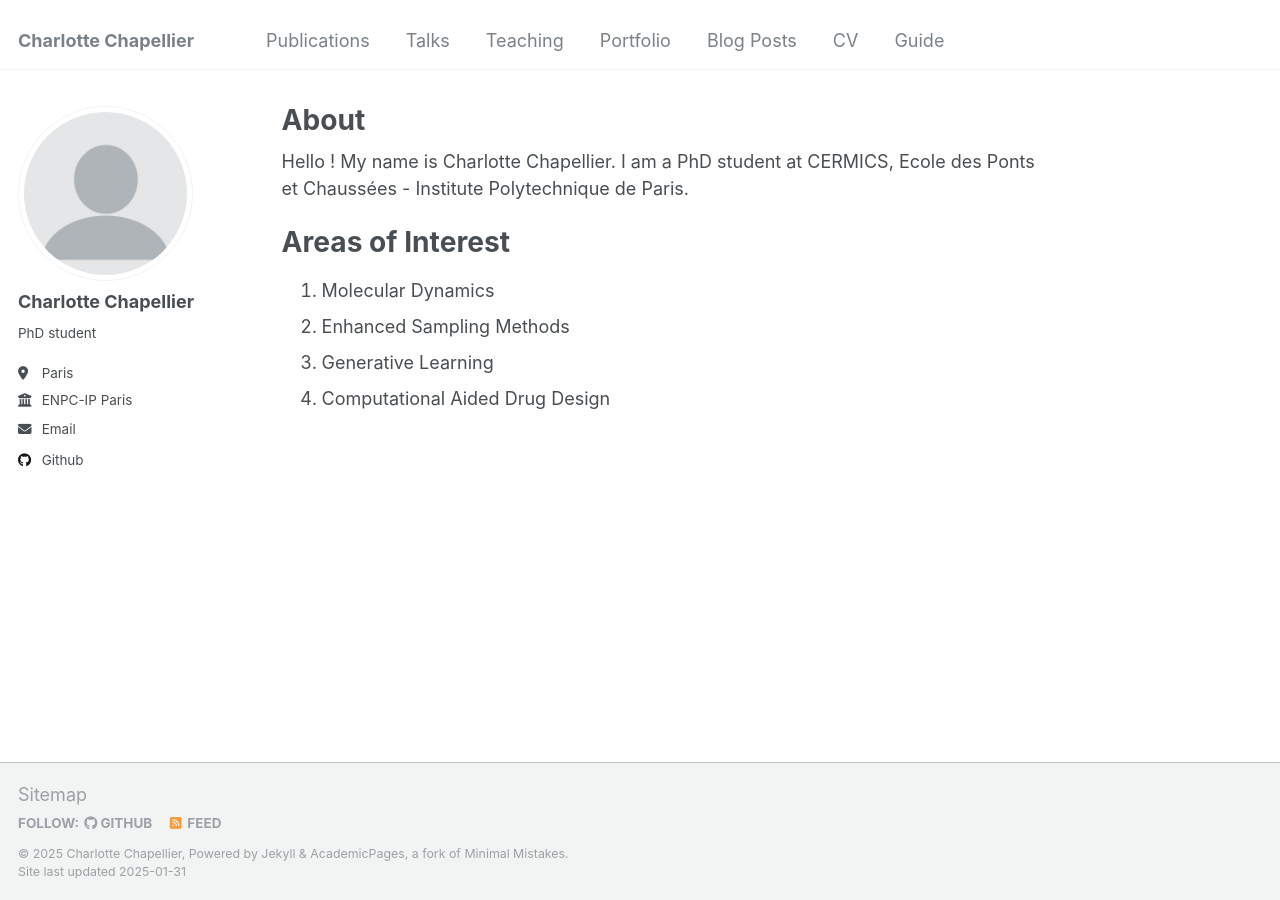
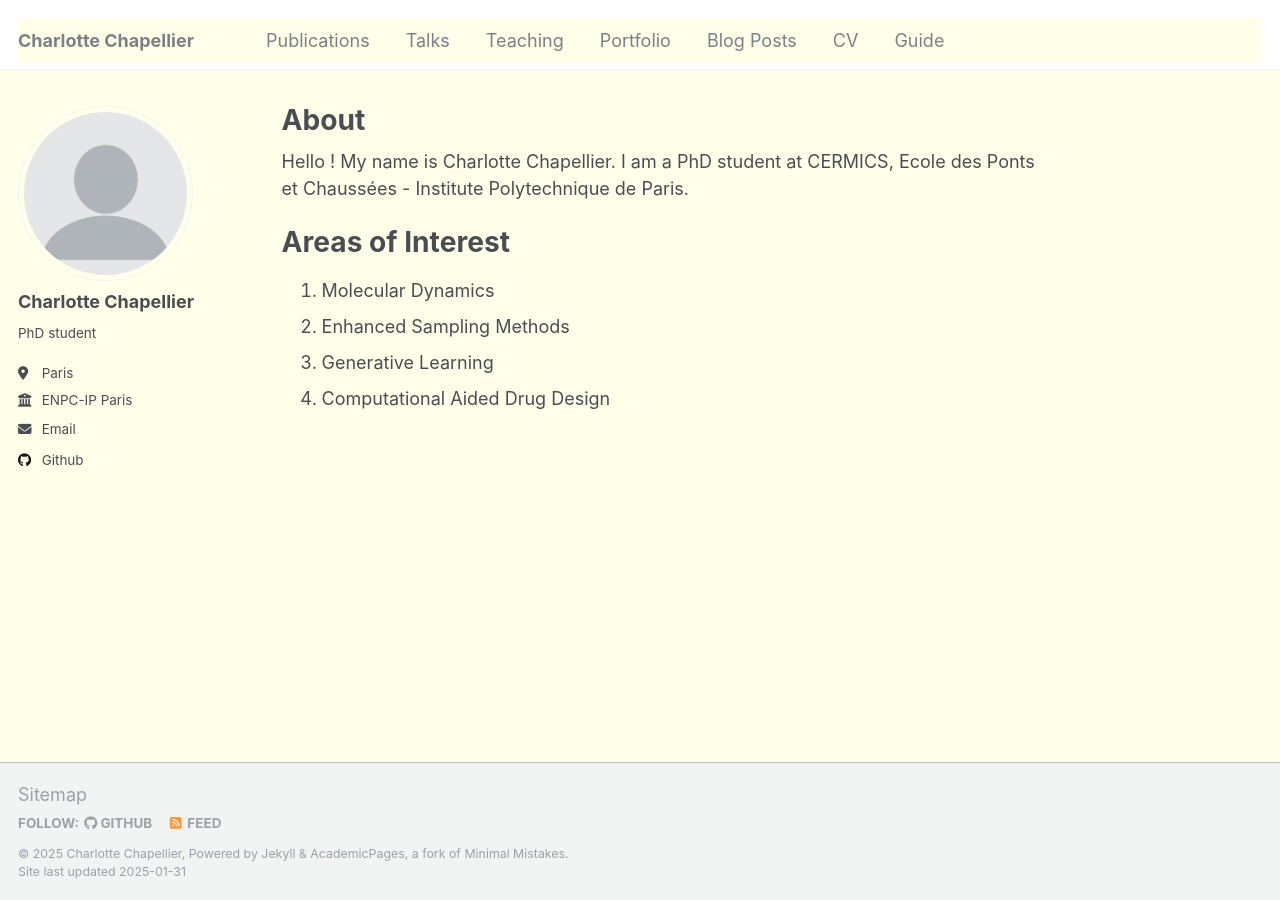
Before and after one commit to chapellier-c/chapellier-c, a Jekyll site: the page built from _pages/about.md, in a window 1280 px wide. Built offline with Jekyll 4.4.1, drawn with Linux system fonts in a browser that asks for light colours.

Commit message:
Update _variables.scss
Try first change of color

```diff
--- a/_sass/_variables.scss
+++ b/_sass/_variables.scss
@@ -62,7 +62,7 @@ $light-gray                 : mix(#fff, $gray, 50%);
 $lighter-gray               : mix(#fff, $gray, 90%);
 
 $body-color                 : #fff;
-$background-color           : #fff;
+$background-color           : #ffffea;
 $code-background-color      : #fafafa;
 $code-background-color-dark : $light-gray;
 $text-color                 : $dark-gray;
```
